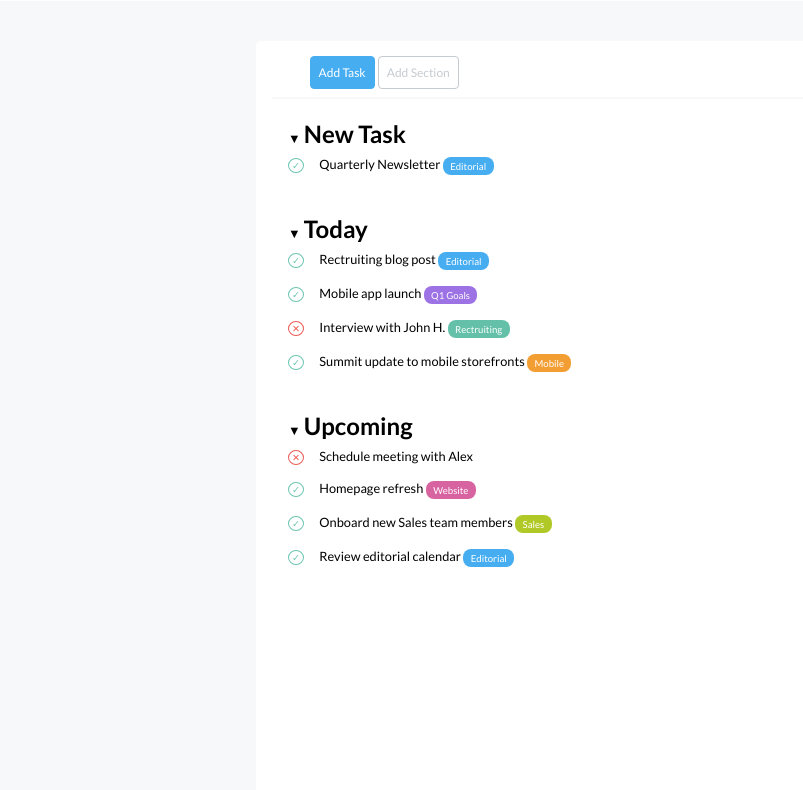
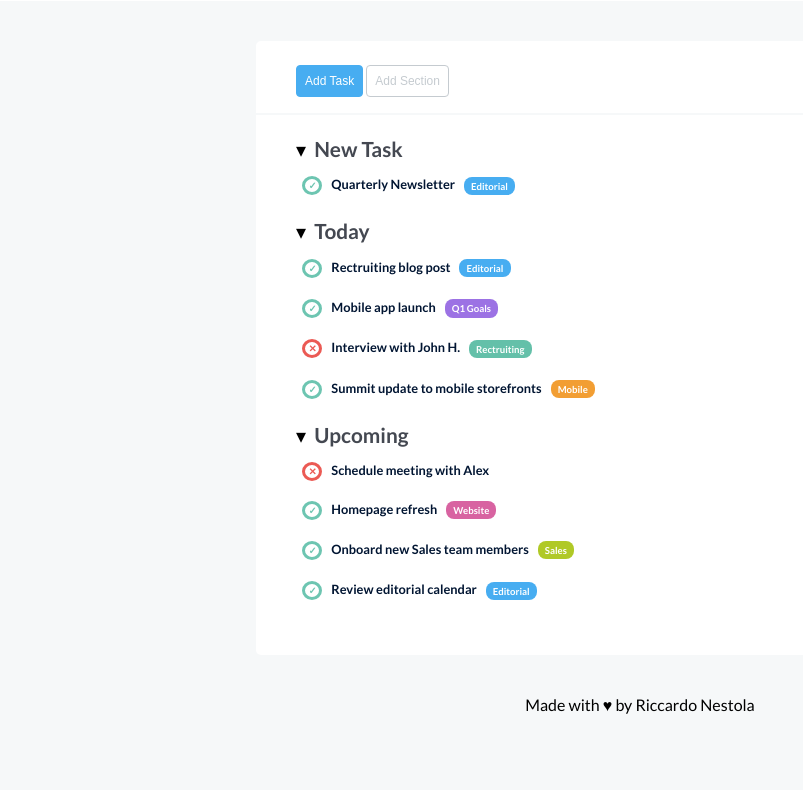
Before and after one commit to RiccardoNestola/html-css-toboolist, a plain HTML site: page index.html in a window 1280 px wide. Shown: the part 79-869 px from the top of the page, without its empty margins (0-803 px from the left). After the commit the page ends 800 px from the top, so only its background shows below. Drawn offline with Linux system fonts and the light colour scheme.

Commit message:
task with <ul> and css optimization

```diff
--- a/css/style.css
+++ b/css/style.css
@@ -2,12 +2,12 @@
     margin: 0;
     padding: 0;
     box-sizing: border-box;
-    font-family: 'Lato', sans-serif;
 
 }
 
 body {
     background-color: #F6F8F9;
+    font-family: 'Lato', sans-serif;
 
 }
 
@@ -28,18 +28,30 @@ h1 {
     vertical-align: top;
     margin-top: 0.5rem;
     font-weight: 900;
+    color: #011532;
 
 }
 
-h2{
+h2 {
     display: inline-block;
+    font-size: 1.3rem;
+    color: #444851
 }
 
-p{
-    font-size:0.8rem;
-    line-height: 2rem;
+
+ul {
+    margin-bottom: 1rem;
 }
 
+ul li {
+    list-style: none;
+    margin: .4rem;
+    font-size: 0.8rem;
+    line-height: 2rem;
+    font-weight: 600;
+    color: #011532;
+
+}
 
 main {
     margin: 2.5rem auto;
@@ -47,22 +59,26 @@ main {
 
 .container {
     width: 60%;
-    height: 100vh;
     background-color: #FFFFFF;
     margin: 0 auto;
     border-radius: 5px;
-    padding-left: 1rem;
+    padding-bottom: 1rem;
 }
 
-nav {
-    padding-top: 2%;
-    padding-bottom: 1%;
-    padding-left: 5%;
-    border-bottom: 2px solid #F6F8F9;
+.buttons {
+    padding-left: 2.5rem;
 }
 
-#add_task,
-#add_section {
+.separator {
+    width: 100%;
+    height: 2px;
+    background-color: #F6F8F9;
+}
+
+
+
+button {
+    margin: 1.5rem 0 1rem;
     border-radius: 4px;
     padding: 8px 8px;
     font-size: 12px;
@@ -80,46 +96,44 @@ nav {
     border: 1px solid #C5CBD0;
 }
 
-.task {
+.tasks {
     margin: 1.3rem 0 2rem;
-    padding-left: 1rem;
+    padding-left: 2.5rem;
 }
 
 .arrow {
-    font-size: .8rem;
-    display: inline-block;
+    font-size: 20px;
+    margin-right: 5px;
 }
 
 
- .check, .uncheck {
-    height: 0.8rem;
-    width: 0.8rem;
-    padding:1px 3px ;
+.check,
+.uncheck {
+    padding: 1px 3px;
     border-style: solid;
     border-radius: 100%;
-    border-width: 1px;
-    margin-right: 0.8rem;
+    margin-right: 0.4rem;
     font-size: 0.6rem;
-    text-align: center;
     line-height: 1.5rem;
 }
 
 .check {
-    color:#6DC5B1;
+    color: #6DC5B1;
     border-color: #6DC5B1;
 }
 
 .uncheck {
-    color:#EB5A54;
+    color: #EB5A54;
     border-color: #EB5A54;
 }
 
 .label {
     color: #FFFFFF;
-    border:none;
+    border: none;
     border-radius: 8px;
     padding: 0.5% 1%;
     font-size: 0.6rem;
+    margin-left: 0.4rem;
 }
 
 .editorial {
@@ -146,6 +160,6 @@ nav {
     background-color: #B0C926;
 }
 
-.credits{
+.credits {
     text-align: center;
 }
--- a/index.html
+++ b/index.html
@@ -21,35 +21,40 @@
 <main>
     <div class="container">
 
-        <nav>
+        <section class="buttons">
             <button id="add_task">Add Task</button>
             <button id="add_section">Add Section</button>
-        </nav>
+        </section>
 
-        <div class="task">
-            <div class="arrow">&#9660;</div>
+        <div class="separator"></div>
+
+        <section class="tasks">
+            <span class="arrow">&#9662;</span>
             <h2>New Task</h2>
-            <p><span class="check">&#10003;</span> Quarterly Newsletter <span class="label editorial">Editorial</span></p>
-        </div>
+            <ul>
+                <li><span class="check">&#10003;</span> Quarterly Newsletter <span class="label editorial">Editorial</span></li>
+            </ul>
+
+            <span class="arrow">&#9662;</span>
+            <h2>Today</h2>
+                <ul>
+                    <li><span class="check">&#10003;</span> Rectruiting blog post <span class="label editorial">Editorial</span></li>
+                    <li><span class="check">&#10003;</span> Mobile app launch <span class="label q1_goals">Q1 Goals</span></li>
+                    <li><span class="uncheck">&#10005;</span> Interview with John H. <span class="label recruiting">Rectruiting</li>
+                    <li><span class="check">&#10003;</span> Summit update to mobile storefronts <span class="label mobile">Mobile</span></li>
+                </ul>
+
+            <span class="arrow">&#9662;</span>
+            <h2>Upcoming</h2>
+                <ul>
+                    <li><span class="uncheck">&#10005;</span> Schedule meeting with Alex</li>
+                    <li><span class="check">&#10003;</span> Homepage refresh <span class="label website">Website</span></li>
+                    <li><span class="check">&#10003;</span> Onboard new Sales team members <span class="label sales">Sales</span></li>
+                    <li><span class="check">&#10003;</span> Review editorial calendar <span class="label editorial">Editorial</span></li>
+                </ul>
+        </section>
 
 
-        <div class="task">
-            <div class="arrow">&#9660;</div>
-            <h2>Today</h2>
-            <p><span class="check">&#10003;</span> Rectruiting blog post <span class="label editorial">Editorial</span></p>
-            <p><span class="check">&#10003;</span> Mobile app launch <span class="label q1_goals">Q1 Goals</span></p>
-            <p><span class="uncheck">&#10005;</span> Interview with John H. <span class="label recruiting">Rectruiting</span></p>
-            <p><span class="check">&#10003;</span> Summit update to mobile storefronts <span class="label mobile">Mobile</span></p>
-        </div>
-
-        <div class="task">
-            <div class="arrow">&#9660;</div>
-            <h2>Upcoming</h2>
-            <p><span class="uncheck">&#10005;</span> Schedule meeting with Alex</p>
-            <p><span class="check">&#10003;</span> Homepage refresh <span class="label website">Website</span></p>
-            <p><span class="check">&#10003;</span> Onboard new Sales team members <span class="label sales">Sales</span></p>
-            <p><span class="check">&#10003;</span> Review editorial calendar <span class="label editorial">Editorial</span></p>
-        </div>
 
     </div>
 
@@ -60,7 +65,5 @@
 </footer>
 
 
-
-
 </body>
 </html>
```
